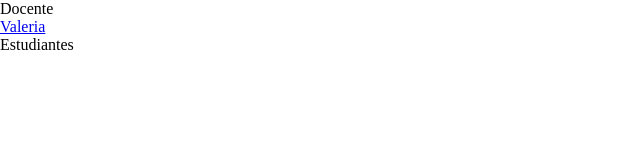
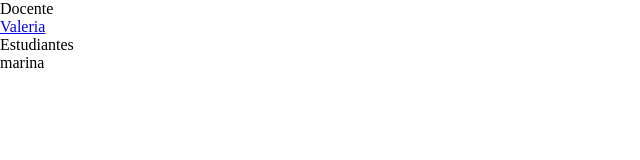
Before and after one commit to Bubbl33s/sesion-22, a plain HTML site: page index.html in a window 1280 px wide. Shown: the full height of the page, 0-640 px from the left. Drawn offline with Linux system fonts and the light colour scheme.

Commit message:
mi nombre

```diff
--- a/index.html
+++ b/index.html
@@ -12,5 +12,6 @@
 
     <br />
     <p>Estudiantes</p>
+    <p>marina</p>
   </body>
 </html>
```
